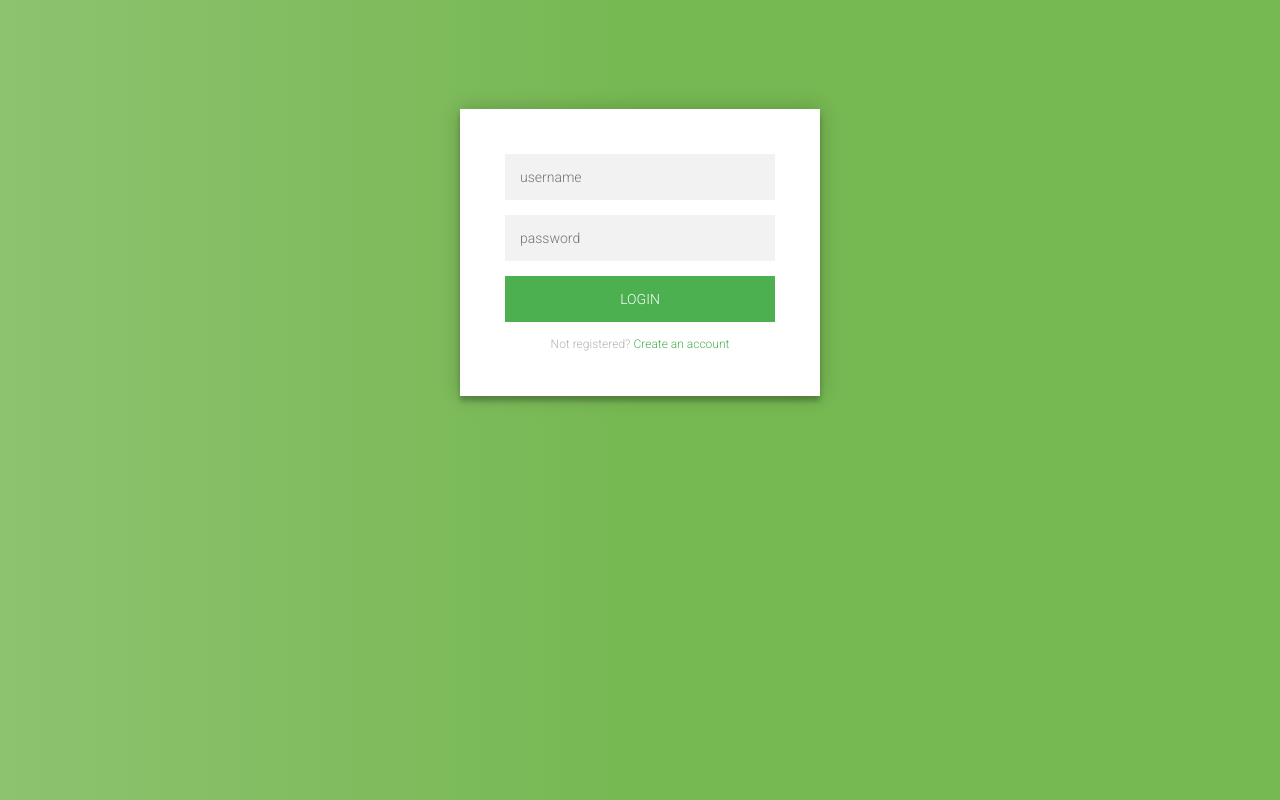
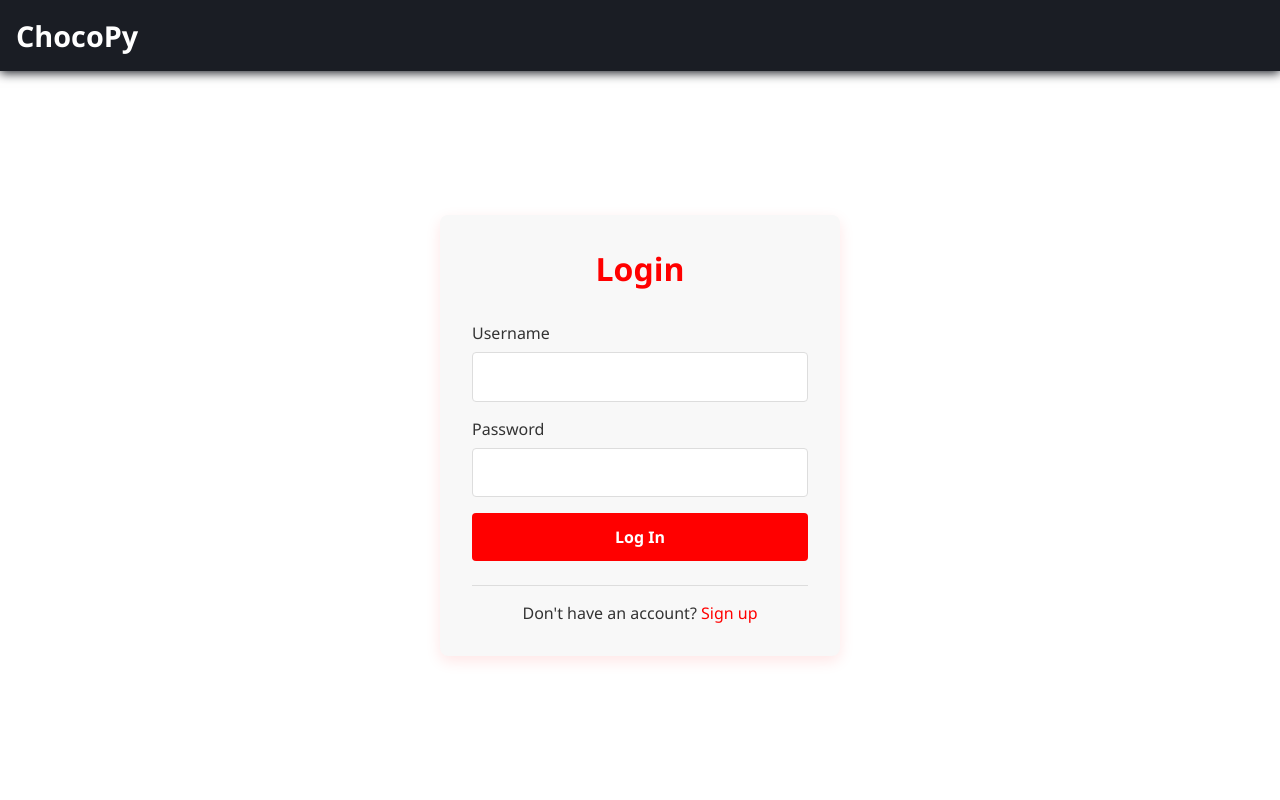
Before and after one commit to khanboglai/Online-cinema, a FastAPI app: page /login in a window 1280 px wide. Run offline with FastAPI, Linux system fonts and the light colour scheme; parts of the project's set-up code (start-up, migrations or seed data) failed here and were passed over.

Commit message:
Новые шаблоны для регистрации и логина

```diff
--- a/web_api/static/css/login_register.css
+++ b/web_api/static/css/login_register.css
@@ -1,98 +1,152 @@
-@import url(https://fonts.googleapis.com/css?family=Roboto:300);
+:root {
+  --primary-red: #ff0000;
+  --light-red: #ff4444;
+  --white-bg: #ffffff;
+  --card-bg: #f8f8f8;
+  --text-color: #333333;
+  --header-bg: #1a1a1a;
+}
 
-.login-page {
-  width: 360px;
-  padding: 8% 0 0;
-  margin: auto;
+* {
+  margin: 0;
+  padding: 0;
+  box-sizing: border-box;
+  font-family: 'Segoe UI', Tahoma, Geneva, Verdana, sans-serif;
 }
-.form {
-  position: relative;
-  z-index: 1;
-  background: #FFFFFF;
-  max-width: 360px;
-  margin: 0 auto 100px;
-  padding: 45px;
-  text-align: center;
-  box-shadow: 0 0 20px 0 rgba(0, 0, 0, 0.2), 0 5px 5px 0 rgba(0, 0, 0, 0.24);
+
+body {
+  background-color: var(--white-bg);
+  color: var(--text-color);
+  min-height: 100vh;
+  display: flex;
+  flex-direction: column;
 }
-.form input {
-  font-family: "Roboto", sans-serif;
-  outline: 0;
-  background: #f2f2f2;
-  width: 100%;
-  border: 0;
-  margin: 0 0 15px;
-  padding: 15px;
-  box-sizing: border-box;
-  font-size: 14px;
+
+.header {
+  background-color: #1a1d24;
+  padding: 1rem;
+  box-shadow: 0 2px 10px #1a1d24;
 }
-.form button {
-  font-family: "Roboto", sans-serif;
-  text-transform: uppercase;
-  outline: 0;
-  background: #4CAF50;
-  width: 100%;
-  border: 0;
-  padding: 15px;
-  color: #FFFFFF;
-  font-size: 14px;
-  -webkit-transition: all 0.3 ease;
-  transition: all 0.3 ease;
-  cursor: pointer;
-}
-.form button:hover,.form button:active,.form button:focus {
-  background: #43A047;
-}
-.form .message {
-  margin: 15px 0 0;
-  color: #b3b3b3;
-  font-size: 12px;
-}
-.form .message a {
-  color: #4CAF50;
+
+.header-logo {
+  color: var(--white-bg);
+  font-size: 1.8rem;
+  font-weight: bold;
   text-decoration: none;
 }
-.form .register-form {
+
+.header-logo span {
+  color: var(--primary-red);
+}
+
+.main-content {
+  flex: 1;
+  display: flex;
+  align-items: center;
+  justify-content: center;
+  padding: 2rem;
+}
+
+.login-container {
+  background: var(--card-bg);
+  padding: 2rem;
+  border-radius: 8px;
+  box-shadow: 0 5px 15px rgba(255, 0, 0, 0.1);
+  width: 100%;
+  max-width: 400px;
+}
+
+.logo {
+  color: var(--primary-red);
+  font-size: 2rem;
+  font-weight: bold;
+  text-align: center;
+  margin-bottom: 2rem;
+}
+
+.login-form {
+  display: flex;
+  flex-direction: column;
+  gap: 1rem;
+}
+
+.form-group {
+  display: flex;
+  flex-direction: column;
+  gap: 0.5rem;
+}
+
+.form-group label {
+  color: var(--text-color);
+  font-weight: 500;
+}
+
+.form-group input {
+  padding: 0.8rem;
+  border: 1px solid #ddd;
+  border-radius: 4px;
+  font-size: 1rem;
+  transition: border-color 0.3s ease;
+}
+
+.form-group input:focus {
+  outline: none;
+  border-color: var(--primary-red);
+}
+
+.login-btn {
+  background-color: var(--primary-red);
+  color: var(--white-bg);
+  border: none;
+  padding: 0.8rem;
+  border-radius: 4px;
+  font-size: 1rem;
+  font-weight: bold;
+  cursor: pointer;
+  transition: background-color 0.3s ease;
+}
+
+.login-btn:hover {
+  background-color: var(--light-red);
+}
+
+.forgot-password {
+  text-align: center;
+  margin-top: 1rem;
+}
+
+.forgot-password a {
+  color: var(--primary-red);
+  text-decoration: none;
+  font-size: 0.9rem;
+}
+
+.forgot-password a:hover {
+  text-decoration: underline;
+}
+
+.signup-link {
+  text-align: center;
+  margin-top: 1.5rem;
+  padding-top: 1rem;
+  border-top: 1px solid #ddd;
+}
+
+.signup-link a {
+  color: var(--primary-red);
+  text-decoration: none;
+  font-weight: 500;
+}
+
+.signup-link a:hover {
+  text-decoration: underline;
+}
+
+.error-message {
+  color: var(--primary-red);
+  background-color: rgba(255, 0, 0, 0.1);
+  padding: 0.8rem;
+  border-radius: 4px;
+  margin-bottom: 1rem;
   display: none;
 }
-.container {
-  position: relative;
-  z-index: 1;
-  max-width: 300px;
-  margin: 0 auto;
-}
-.container:before, .container:after {
-  content: "";
-  display: block;
-  clear: both;
-}
-.container .info {
-  margin: 50px auto;
-  text-align: center;
-}
-.container .info h1 {
-  margin: 0 0 15px;
-  padding: 0;
-  font-size: 36px;
-  font-weight: 300;
-  color: #1a1a1a;
-}
-.container .info span {
-  color: #4d4d4d;
-  font-size: 12px;
-}
-.container .info span a {
-  color: #000000;
-  text-decoration: none;
-}
-.container .info span .fa {
-  color: #EF3B3A;
-}
-body {
-  background: #76b852; /* fallback for old browsers */
-  background: rgb(141,194,111);
-  background: linear-gradient(90deg, rgba(141,194,111,1) 0%, rgba(118,184,82,1) 50%);
-  font-family: "Roboto", sans-serif;
-  -webkit-font-smoothing: antialiased;
-  -moz-osx-font-smoothing: grayscale;
-}
--- a/web_api/templates/login.html
+++ b/web_api/templates/login.html
@@ -1,26 +1,33 @@
-<!doctype html>
-<html lang="ru">
-<head>
+<html><head><base href="." />
   <meta charset="UTF-8">
   <meta name="viewport" content="width=device-width, initial-scale=1.0">
-    <title>Вход</title>
+  <title>Login</title>
   <link rel="stylesheet" type="text/css" href="/static/css/login_register.css">
   </head>
   <body>
-<div class="login-page">
-  <div class="form">
-    <form class="login-form" action="/login" method="POST">
-        <label>
-            <input type="text" placeholder="username" id="username" name="username" required/>
-        </label>
-        <label>
-            <input type="password" placeholder="password" id="password" name="password" required/>
-        </label>
-        <button type="submit">login</button>
-      <p class="message">Not registered? <a href="/register">Create an account</a></p>
+      <header class="header">
+          <a class="header-logo">ChocoPy</a>
+      </header>
+
+      <main class="main-content">
+          <div class="login-container">
+              <div class="logo">Login</div>
+              <div class="error-message" id="errorMessage">Invalid username or password</div>
+              <form class="login-form" action="/login" method="POST" id="loginForm">
+                  <div class="form-group">
+                      <label for="username">Username</label>
+                      <input type="text" id="username" name="username" required>
+                  </div>
+                  <div class="form-group">
+                      <label for="password">Password</label>
+                      <input type="password" id="password" name="password" required>
+                  </div>
+                  <button type="submit" class="login-btn">Log In</button>
               </form>
+              <div class="signup-link">
+                  Don't have an account? <a href="/register">Sign up</a>
               </div>
           </div>
-
+      </main>
   </body>
   </html>
```
Also changed, not shown: web_api/templates/register.html (+23 -15 lines). Lines whose indentation alone changed are shown as unchanged.
